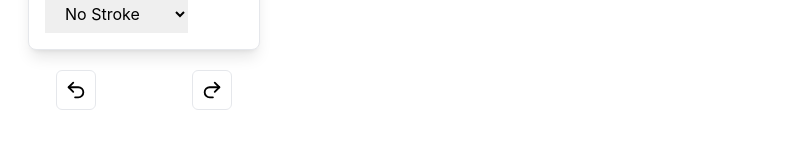
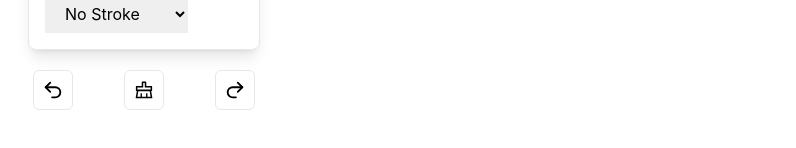
Before and after one commit to BhavinRaichura/ThinkSpace, a React (Create React App) app: page /room/1 in a window 1280 px wide. Shown: the part 442-590 px from the top of the page, without its empty margins (0-796 px from the left). Built offline with nearby package versions, Linux system fonts and the light colour scheme.

Commit message:
added clear screen feature

```diff
--- a/src/components/whiteboard/index.jsx
+++ b/src/components/whiteboard/index.jsx
@@ -10,12 +10,14 @@ import { useParams } from "react-router-dom";
 import Toolbar from "./toolbar";
 import Stylebar from "./stylebar";
 import Canvas from "./canvas";
+import Svg from "./svg";
 
 import initialSettings from "../../utils/settings/state";
 import settingActions from "../../utils/settings/actions";
 
 import { LuUndo2, LuRedo2 } from "react-icons/lu";
-import Svg from "./svg";
+import { AiOutlineClear } from "react-icons/ai";
+
 
 const reducer = (state, action) => {
   switch (action.type) {
@@ -71,6 +73,16 @@ const Whiteboard = () => {
     }
   }, [operations]);
 
+  const handleClear = useCallback(() => {
+    if (operations.length > 0) {
+      let lastAction = JSON.parse(
+        JSON.stringify(operations[operations.length - 1])
+      );
+      setHistory((prev) => [...prev,...operations]);
+      setOperations((prev) => []);
+    }
+  }, [operations]);
+
   const redoHandler = useCallback(() => {
     if (history.length > 0) {
       let lastAction = JSON.parse(JSON.stringify(history[history.length - 1]));
@@ -114,6 +126,7 @@ const Whiteboard = () => {
       <div className="  fixed grid grid-flow-row max-md:grid-flow-col grid-cols-3 max-md:backdrop-blur-md max-md:w-full md:top-20 max-md:bottom-5 p-2  max-md:justify-around">
         <div className="  col-span-3 max-md:col-span-1">
           <Stylebar
+
             settings={settings}
             settingsDispatcher={settingsDispatcher}
           />
@@ -121,13 +134,20 @@ const Whiteboard = () => {
 
         <div className=" col-span-3 max-md:col-span-2 flex justify-around">
           <button onClick={undoHandler} type="button" className="  ">
-            <LuUndo2
+            <LuUndo2 title="undo"
               className={
                 "w-10 h-10 m-auto p-2 border bg-white rounded-md hover:bg-gray-300 active:bg-gray-400 "
               }
             />
           </button>
-          <button onClick={redoHandler} type="button" className="">
+          <button title="Clear" onClick={handleClear} type="button" className="  ">
+            <AiOutlineClear
+              className={
+                "w-10 h-10 m-auto p-2 border bg-white rounded-md hover:bg-gray-300 active:bg-gray-400 "
+              }
+            />
+          </button>
+          <button title="Redo" onClick={redoHandler} type="button" className="">
             <LuRedo2
               className={
                 "w-10 h-10 p-2 m-auto border bg-white rounded-md hover:bg-gray-300 active:bg-gray-400 "
```
